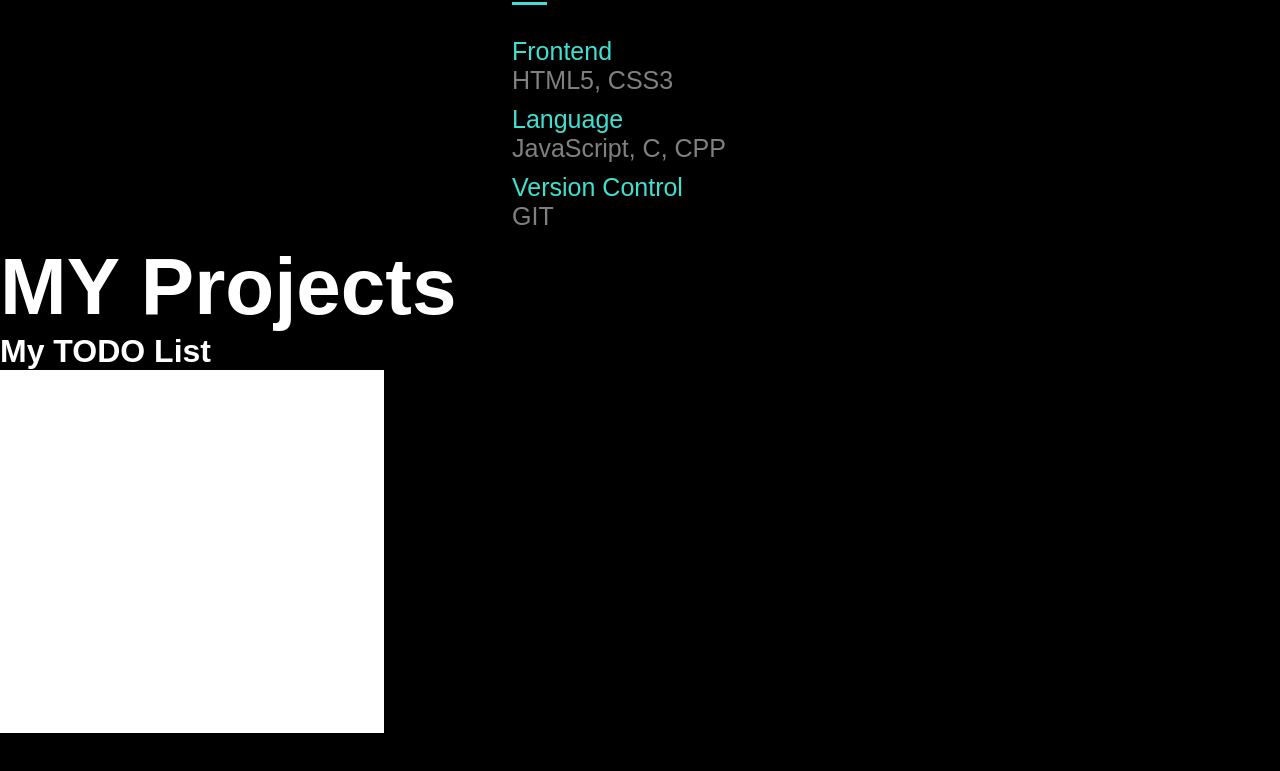
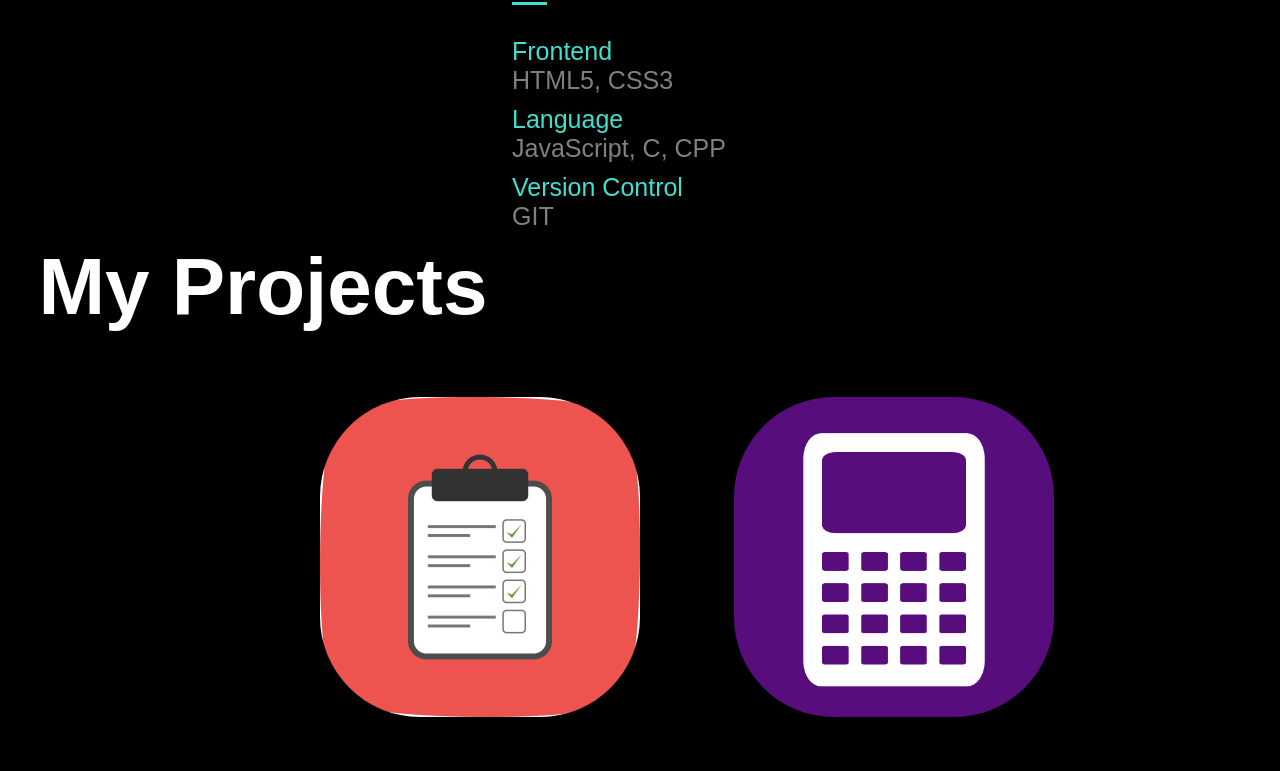
Before and after one commit to sattya19/Portfolio, a plain HTML site: page index.html in a window 1280 px wide. Shown: the part 1310-2081 px from the top of the page. Drawn offline with Linux system fonts and the light colour scheme.

Commit message:
added icons

```diff
--- a/index.html
+++ b/index.html
@@ -98,10 +98,11 @@
     <div>
       <div id="Projects">
         <div class="heading">
-          <h1>MY <span>Projects</span></h1>
+          <h1>My <span>Projects</span></h1>
         </div>
         <div class="projectList">
-          <h1>My TODO List</h1>
+          <div class="projectFirst"></div>
+          <div class="projectSecond"></div>
         </div>
       </div>
       <div class="Contact">
--- a/styles.css
+++ b/styles.css
@@ -70,8 +70,8 @@ nav ul li a:hover {
 }
 
 #about {
-    width: 100%;
-    height: 100%;
+    width: 100vh;
+    height: 100vw;
     padding: 100px, 0;
     color: #ababab;
 
@@ -178,7 +178,43 @@ nav ul li a:hover {
 }
 .heading{
     font-size: 40px;
+    margin-left: 3%;
 }
+.projectList{
+    display: flex;
+    gap: 30px;
+}
+.projectFirst{
+    height: 40vh;
+    width: 40vh;
+    margin-top: 5%;
+    margin-left: 25%;
+    background-image: url('todo list.webp');
+    background-size: cover;
+    border-radius: 100px;
+    transition: all 0.4s;
+}
+.projectFirst:hover{
+    transform: scale(1.2);
+
+}
+.projectSecond{
+    height: 40vh;
+    width: 40vh;
+    margin-top: 5%;
+    margin-left: 5%;
+    background-image: url('icon_SmallTools_Calculator.png');
+    background-size: cover;
+    border-radius: 100px;
+    transition: all 0.4s;
+}
+.projectSecond:hover{
+    transform: scale(1.2);
+
+}
+
+
+
 .Contact{
     margin-top: 10%;
     margin-left: 2%;
@@ -187,11 +223,7 @@ nav ul li a:hover {
     margin-bottom: 20%;
 
 }
-.projectList{
-    height: 50vh;
-    width: 30vw;
-    background-color: white;
-}
+
 .Contact h1 span{
     font-size: 80px;
     float: left;
```
Also changed, not shown: calculator.webp (added), icon_SmallTools_Calculator.png (added), todo list.webp (added), vector-checklist-icon.webp (added).
